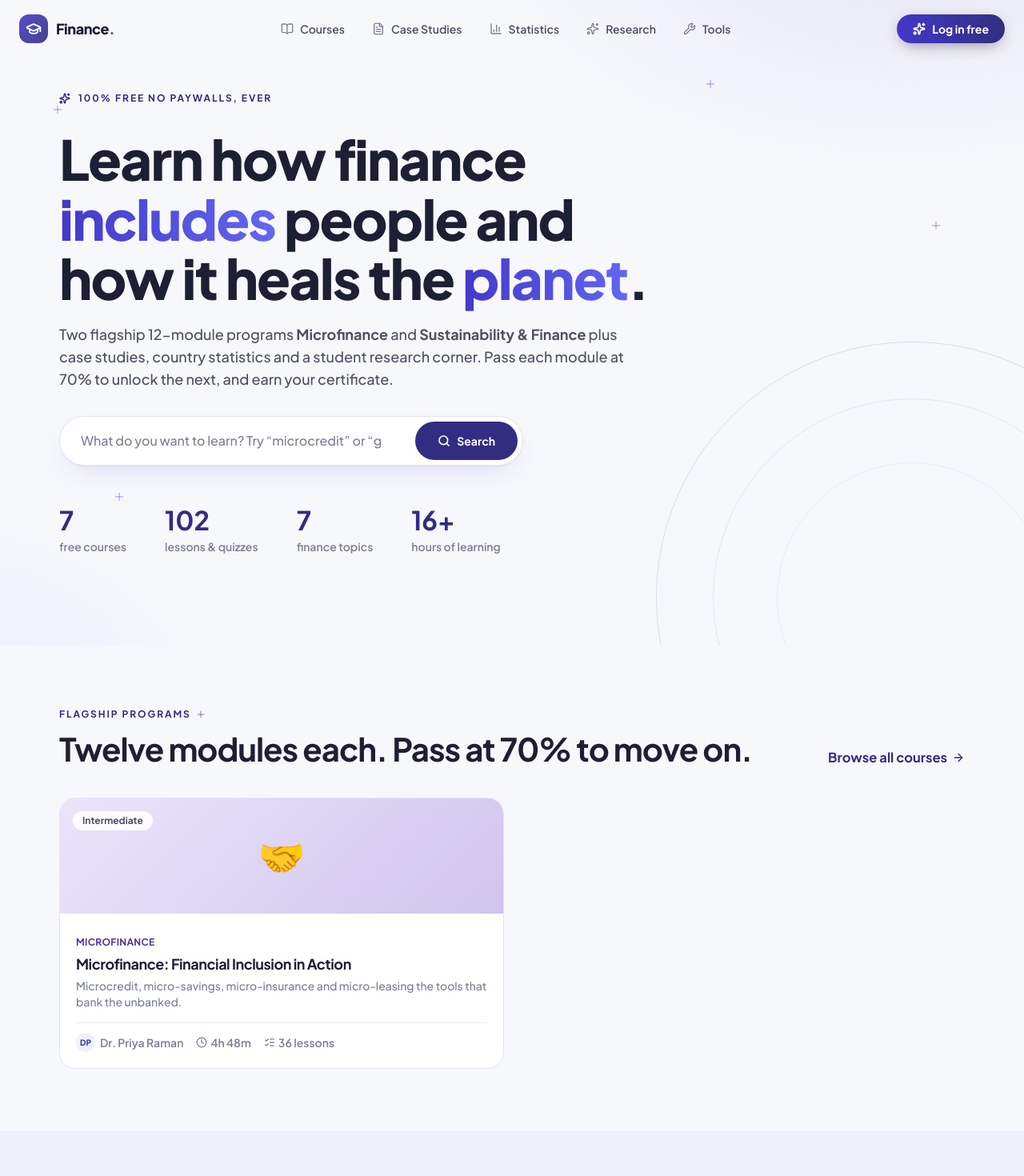
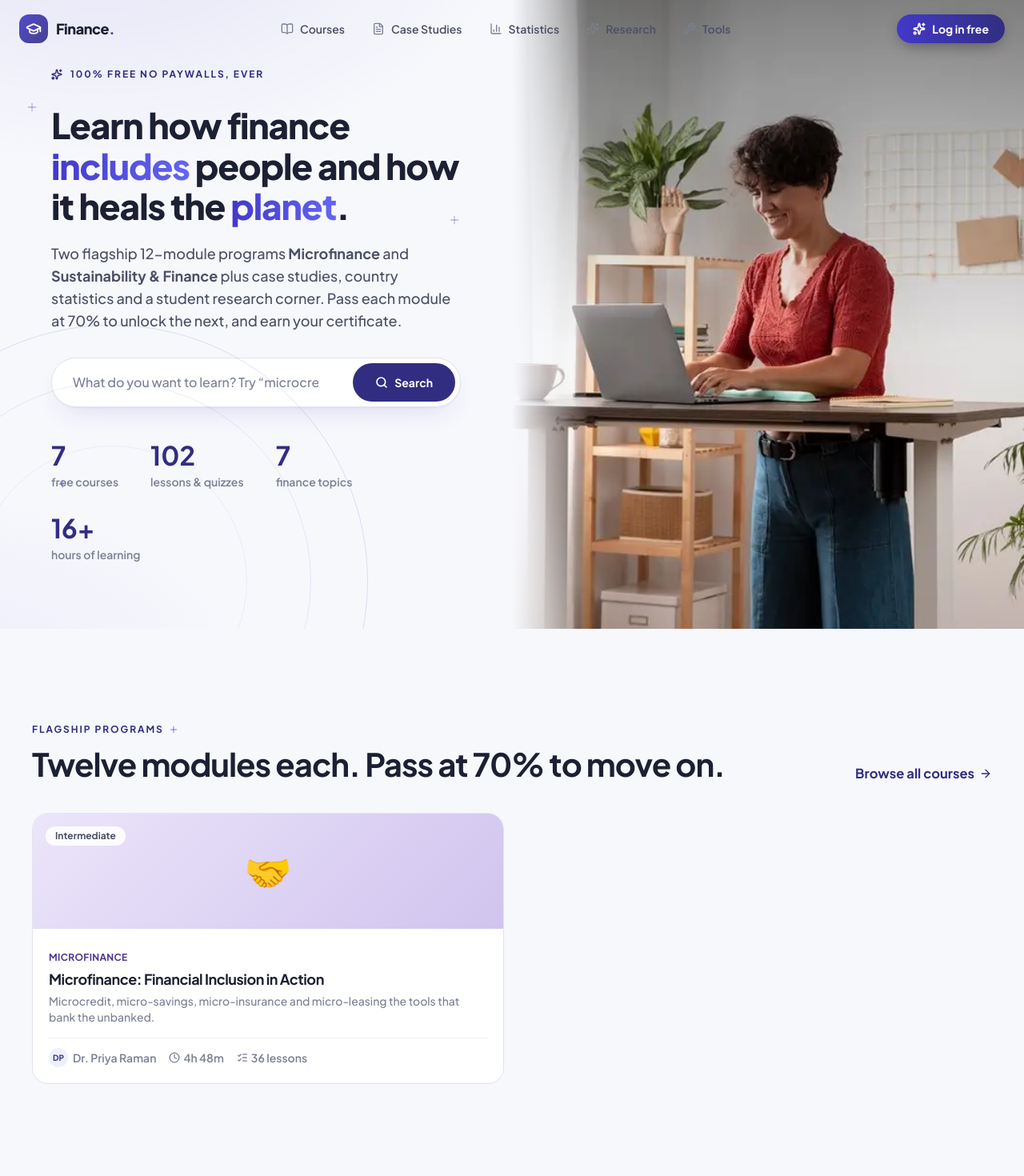
Before and after one commit to subhansarwar/financial-learning, a Next.js app in the folder frontend/: page / in a window 1280 px wide. Shown: the top 1470 px of the page at 80% size. Built offline with nearby package versions, Linux system fonts and the light colour scheme.

Commit message:
make section with content image

```diff
--- a/frontend/app/page.tsx
+++ b/frontend/app/page.tsx
@@ -1,19 +1,21 @@
 // app/page.tsx
 import { getCourses, getCourseStats, getTopics } from "@/lib/data";
-import Link from "next/link";
 import {
-  Sparkles,
+  ArrowRight,
+  BarChart3,
+  BookOpen,
+  FileText,
+  GraduationCap,
   Plus,
   Search,
-  BookOpen,
-  BarChart3,
-  FileText,
+  Sparkles,
+  Unlock,
   UserCircle2,
-  Unlock,
-  GraduationCap,
-  ArrowRight,
   Wrench,
 } from "lucide-react";
+import Image from "next/image";
+import Link from "next/link";
+import HeroImage from './../public/assets/homePageImages/hero-image.webp';
 import CourseCard from "./components/CourseCard";
 import TopicCard from "./components/TopicCard";
 
@@ -36,37 +38,41 @@ export default async function HomePage() {
   return (
     <>
       {/* ========== HERO SECTION ========== */}
-      <section className="relative overflow-hidden py-16 sm:py-24 lg:py-[110px]">
+      <section className="relative overflow-hidden">
+        <div className="relative lg:grid lg:grid-cols-2 lg:items-stretch">
+          {/* ---------- LEFT: content ---------- */}
+          <div className="relative overflow-hidden py-14 sm:py-20 lg:flex lg:items-center lg:overflow-visible lg:py-20">
             <div
               className="pointer-events-none absolute -inset-0"
               style={{
                 background:
-              "radial-gradient(820px 480px at 88% -12%, rgba(67,56,202,.10), transparent 62%), radial-gradient(620px 420px at -8% 110%, rgba(99,102,241,.08), transparent 58%)",
+                  "radial-gradient(820px 480px at 20% -12%, rgba(67,56,202,.10), transparent 62%), radial-gradient(620px 420px at -8% 110%, rgba(99,102,241,.08), transparent 58%)",
               }}
             />
-        {/* decorative arcs, hidden on small screens to avoid clutter */}
-        <div className="pointer-events-none absolute -bottom-[260px] -right-[180px] hidden h-[640px] w-[640px] rounded-full border border-brand/15 sm:block">
+            <div className="pointer-events-none absolute -bottom-[260px] -left-[180px] hidden h-[640px] w-[640px] rounded-full border border-brand/15 sm:block">
               <div className="absolute inset-[70px] rounded-full border border-brand/10" />
               <div className="absolute inset-[150px] rounded-full border border-brand/[.07]" />
             </div>
             <Plus className="pointer-events-none absolute left-[5%] top-[16%] hidden h-4 w-4 text-brand/35 sm:block" />
-        <Plus className="pointer-events-none absolute right-[8%] top-[34%] hidden h-4 w-4 text-brand/35 sm:block" />
+            <Plus className="pointer-events-none absolute right-[8%] top-[34%] hidden h-4 w-4 text-brand/35 lg:right-[10%] sm:block" />
             <Plus className="pointer-events-none absolute bottom-[22%] left-[11%] hidden h-4 w-4 text-brand/35 sm:block" />
-        <Plus className="pointer-events-none absolute right-[30%] top-[12%] hidden h-4 w-4 text-brand/35 sm:block" />
 
-        <div className="relative mx-auto max-w-[1180px] px-4 sm:px-6">
+            {/* No vw-based calc — just fluid, capped padding. Scales cleanly
+          from phones up to ultra-wide monitors without breaking. */}
+            <div className="mx-auto w-full max-w-2xl px-5 sm:px-8 lg:mx-0 lg:max-w-none lg:px-12 xl:px-16 2xl:px-20">
+              <div className="max-w-xl">
                 <span className="inline-flex items-center gap-2.5 text-xs font-bold uppercase tracking-[0.16em] text-brand-deep">
                   <Sparkles className="h-3.5 w-3.5" strokeWidth={2.5} />
                   100% free no paywalls, ever
                 </span>
 
-          <h1 className="mt-6 max-w-[16ch] text-[2.4rem] font-extrabold leading-[1.08] tracking-tight text-ink sm:text-[3.2rem] lg:text-[4.3rem]">
+                <h1 className="mt-6 font-extrabold leading-[1.15] tracking-tight text-ink [font-size:clamp(1.9rem,4vw+1rem,2.75rem)]">
                   Learn how finance{" "}
                   <em className="not-italic text-brand-gradient">includes</em> people and
                   how it heals the <em className="not-italic text-brand-gradient">planet</em>.
                 </h1>
 
-          <p className="mt-5 max-w-[55ch] text-base font-medium text-ink-2 sm:text-lg">
+                <p className="mt-5 text-base font-medium text-ink-2 sm:text-lg">
                   Two flagship 12-module programs <b>Microfinance</b> and{" "}
                   <b>Sustainability &amp; Finance</b> plus case studies, country statistics
                   and a student research corner. Pass each module at 70% to unlock the next,
@@ -74,7 +80,7 @@ export default async function HomePage() {
                 </p>
 
                 <form
-            className="mt-8 flex max-w-[580px] flex-col gap-2 rounded-[28px] border border-line bg-card p-1.5 shadow-card focus-within:border-brand/55 focus-within:ring-4 focus-within:ring-brand/15 sm:flex-row sm:rounded-full"
+                  className="mt-8 flex w-full flex-col gap-2 rounded-[28px] border border-line bg-card p-1.5 shadow-card focus-within:border-brand/55 focus-within:ring-4 focus-within:ring-brand/15 sm:flex-row sm:rounded-full"
                   action="/catalog"
                   method="get"
                   role="search"
@@ -95,7 +101,7 @@ export default async function HomePage() {
                   </button>
                 </form>
 
-          <div className="mt-12 flex flex-wrap gap-8 sm:gap-12">
+                <div className="mt-10 flex flex-wrap gap-x-8 gap-y-6 pb-10 sm:gap-x-10 lg:pb-0">
                   <div>
                     <b className="block text-3xl font-bold text-brand-deep sm:text-[2.05rem]">{totalCourses}</b>
                     <span className="text-sm font-semibold text-muted">free courses</span>
@@ -114,11 +120,27 @@ export default async function HomePage() {
                   </div>
                 </div>
               </div>
+            </div>
+          </div>
+
+          {/* ---------- RIGHT: image, full-bleed on desktop ---------- */}
+          <div className="relative h-[260px] xs:h-[320px] sm:h-[420px] lg:h-auto lg:min-h-[520px]">
+            <Image
+              src={HeroImage}
+              alt="Student learning online"
+              fill
+              priority
+              sizes="(min-width: 1024px) 50vw, 100vw"
+              className="rounded-2xl object-cover object-[center_25%] sm:rounded-[28px] lg:rounded-none"
+            />
+            <div className="pointer-events-none absolute inset-y-0 left-0 hidden w-24 bg-gradient-to-r from-cream to-transparent lg:block" />
+          </div>
+        </div>
       </section>
 
       {/* ========== FLAGSHIP PROGRAMS ========== */}
       <section className="py-14 sm:py-[78px]">
-        <div className="mx-auto max-w-[1180px] px-4 sm:px-6">
+        <div className="mx-auto lg:p-10 px-4 sm:px-6">
           <div className="mb-9 flex flex-col gap-5 sm:flex-row sm:items-end sm:justify-between">
             <div>
               <span className="mb-2.5 flex items-center gap-1.5 text-xs font-bold uppercase tracking-[0.16em] text-brand-deep">
@@ -149,7 +171,7 @@ export default async function HomePage() {
 
       {/* ========== EXPLORE SECTIONS ========== */}
       <section className="border-y border-line-soft bg-cream-2 py-14 sm:py-16">
-        <div className="mx-auto max-w-[1180px] px-4 sm:px-6">
+        <div className="mx-auto lg:p-10 px-4 sm:px-6">
           <div className="mb-9">
             <span className="mb-2.5 flex items-center gap-1.5 text-xs font-bold uppercase tracking-[0.16em] text-brand-deep">
               Beyond the courses <Plus className="h-3 w-3 text-brand/45" strokeWidth={3} />
@@ -205,7 +227,7 @@ export default async function HomePage() {
 
       {/* ========== TOPICS ========== */}
       <section className="py-14 sm:py-[78px]">
-        <div className="mx-auto max-w-[1180px] px-4 sm:px-6">
+        <div className="mx-auto lg:p-10 px-4 sm:px-6">
           <div className="mb-9 flex flex-col gap-5 sm:flex-row sm:items-end sm:justify-between">
             <div>
               <span className="mb-2.5 flex items-center gap-1.5 text-xs font-bold uppercase tracking-[0.16em] text-brand-deep">
@@ -234,7 +256,7 @@ export default async function HomePage() {
 
       {/* ========== HOW IT WORKS ========== */}
       <section className="py-14 sm:py-[78px]">
-        <div className="mx-auto max-w-[1180px] px-4 sm:px-6">
+        <div className="mx-auto lg:p-10 px-4 sm:px-6">
           <div className="mb-9">
             <span className="mb-2.5 flex items-center gap-1.5 text-xs font-bold uppercase tracking-[0.16em] text-brand-deep">
               How it works <Plus className="h-3 w-3 text-brand/45" strokeWidth={3} />
@@ -287,7 +309,7 @@ export default async function HomePage() {
 
       {/* ========== TOOLS TEASER ========== */}
       <section className="py-8 sm:py-12">
-        <div className="mx-auto max-w-[1180px] px-4 sm:px-6">
+        <div className="mx-auto lg:p-10 px-4 sm:px-6">
           <div
             className="relative flex flex-col items-start gap-6 overflow-hidden rounded-[26px] bg-brand-deep px-6 py-10 text-white sm:flex-row sm:items-center sm:justify-between sm:px-12 sm:py-14"
             style={{
```
Also changed, not shown: frontend/public/assets/homePageImages/hero-image.webp (added). Lines whose indentation alone changed are shown as unchanged.
